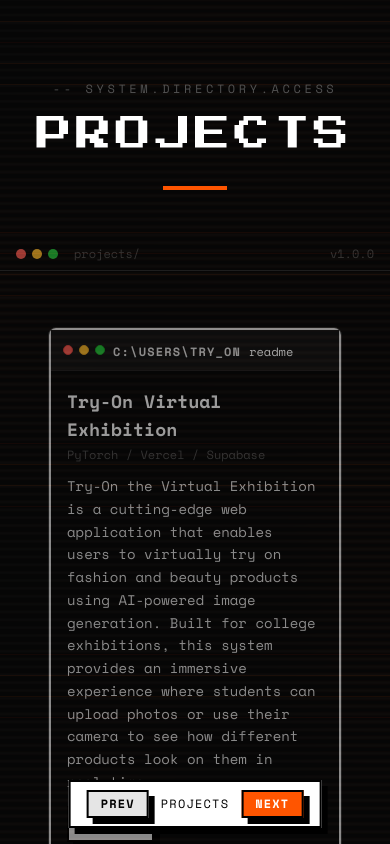
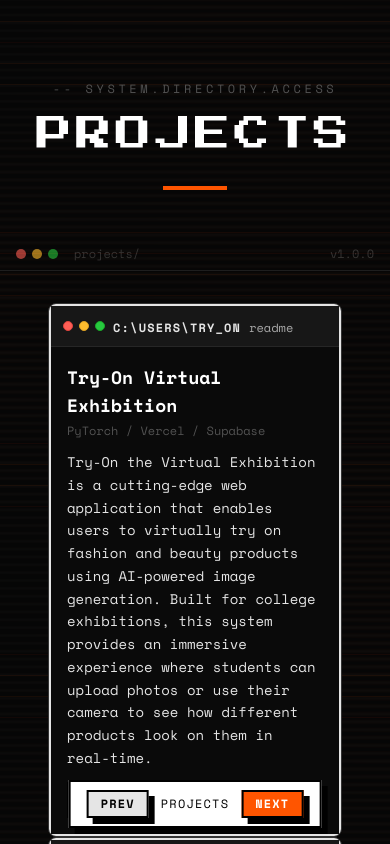
Before and after one commit to Kushalongit-hub/personal-portfolio-website, a Next.js app: page / in a window 390 px wide. Both pictures are taken after a click on the button "NEXT". Shown: the top 844 px of the page. Built offline with nearby package versions, Linux system fonts and the light colour scheme.

Commit message:
feat: replace mobile projects grid with slot machine roller

```diff
--- a/src/app/page.tsx
+++ b/src/app/page.tsx
@@ -145,6 +145,23 @@ const ProjectsView = ({ onNavigate }: { onNavigate: (view: string) => void }) =>
       href: "https://github.com/Kushalongit-hub",
     },
   ];
+  const [currentIndex, setCurrentIndex] = useState(0);
+  const [cardHeight, setCardHeight] = useState(0);
+  const cardsContainerRef = useRef<HTMLDivElement>(null);
+
+  useEffect(() => {
+    if (cardsContainerRef.current) {
+      const cards = cardsContainerRef.current.querySelectorAll('[data-slot-card]');
+      let maxHeight = 0;
+      cards.forEach(card => {
+        const rect = (card as HTMLElement).getBoundingClientRect();
+        if (rect.height > maxHeight) maxHeight = rect.height;
+      });
+      if (maxHeight > 0) {
+        setCardHeight(maxHeight);
+      }
+    }
+  }, []);
 
   return (
     <div className="w-full bg-[#0a0a0a] flex flex-col items-center pt-20 pb-40">
@@ -314,12 +331,19 @@ const ProjectsView = ({ onNavigate }: { onNavigate: (view: string) => void }) =>
         </div>
       </div>
 
-      {/* Mobile Grid */}
-      <div className="md:hidden grid grid-cols-1 gap-6 p-6">
+      {/* Mobile Slot Machine */}
+      <div className="md:hidden w-full">
+        <div ref={cardsContainerRef} className="overflow-hidden relative px-6">
+          <div
+            className="transition-transform duration-500 ease-in-out"
+            style={{ transform: `translateY(-${currentIndex * cardHeight}px)` }}
+          >
             {projects.map((project, index) => (
               <div
                 key={index}
+                data-slot-card
                 className="border border-[#333] bg-[#0a0a0a] rounded-lg overflow-hidden"
+                style={{ height: cardHeight ? `${cardHeight}px` : 'auto' }}
               >
                 <TerminalWindow title={project.title} subtitle={project.subtitle} variant="windows">
                   <div className="space-y-3 text-sm leading-relaxed">
@@ -341,6 +365,29 @@ const ProjectsView = ({ onNavigate }: { onNavigate: (view: string) => void }) =>
                 </TerminalWindow>
               </div>
             ))}
+          </div>
+        </div>
+
+        {/* Navigation */}
+        <div className="flex justify-center items-center gap-4 mt-6">
+          <button
+            onClick={() => setCurrentIndex(prev => Math.max(0, prev - 1))}
+            disabled={currentIndex === 0}
+            className="border-2 border-brand-black px-4 py-2 text-xs font-bold uppercase tracking-widest shadow-brutal transition-transform hover:-translate-y-0.5 hover:translate-x-0.5 hover:shadow-none bg-brand-gray text-black disabled:opacity-50 disabled:cursor-not-allowed"
+          >
+            Prev
+          </button>
+          <span className="text-xs font-mono uppercase tracking-widest text-white">
+            {currentIndex + 1} / {projects.length}
+          </span>
+          <button
+            onClick={() => setCurrentIndex(prev => Math.min(projects.length - 1, prev + 1))}
+            disabled={currentIndex === projects.length - 1}
+            className="border-2 border-brand-black px-4 py-2 text-xs font-bold uppercase tracking-widest shadow-brutal transition-transform hover:-translate-y-0.5 hover:translate-x-0.5 hover:shadow-none bg-[var(--bg-accent)] text-white disabled:opacity-50 disabled:cursor-not-allowed"
+          >
+            Next
+          </button>
+        </div>
       </div>
 
       {/* Bottom Action */}
```
Lines whose indentation alone changed are shown as unchanged.
